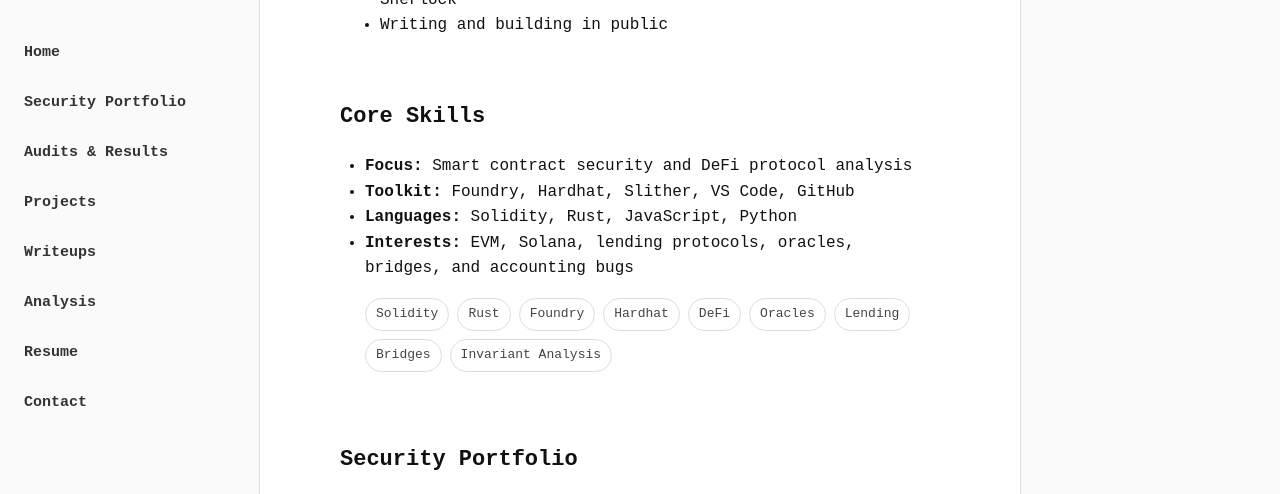
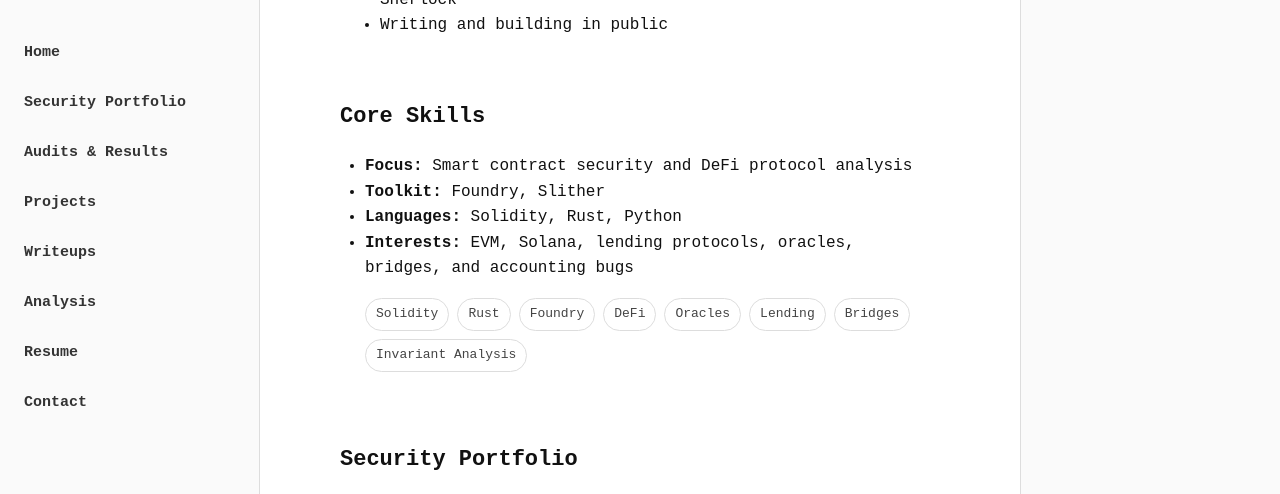
Before and after one commit to Okhayeeli/Okhayeeli.github.io, a plain HTML site: page index.html in a window 1280 px wide. Shown: the part 287-781 px from the top of the page. Drawn offline with Linux system fonts and the light colour scheme.

Commit message:
Update toolkit and languages in index.html
Removed Hardhat from the toolkit and tag list.

```diff
--- a/index.html
+++ b/index.html
@@ -280,8 +280,8 @@
 
         <ul>
           <li><strong>Focus:</strong> Smart contract security and DeFi protocol analysis</li>
-          <li><strong>Toolkit:</strong> Foundry, Hardhat, Slither, VS Code, GitHub</li>
-          <li><strong>Languages:</strong> Solidity, Rust, JavaScript, Python</li>
+          <li><strong>Toolkit:</strong> Foundry,  Slither</li>
+          <li><strong>Languages:</strong> Solidity, Rust, Python</li>
           <li><strong>Interests:</strong> EVM, Solana, lending protocols, oracles, bridges, and accounting bugs</li>
         </ul>
 
@@ -289,7 +289,6 @@
           <li>Solidity</li>
           <li>Rust</li>
           <li>Foundry</li>
-          <li>Hardhat</li>
           <li>DeFi</li>
           <li>Oracles</li>
           <li>Lending</li>
```
